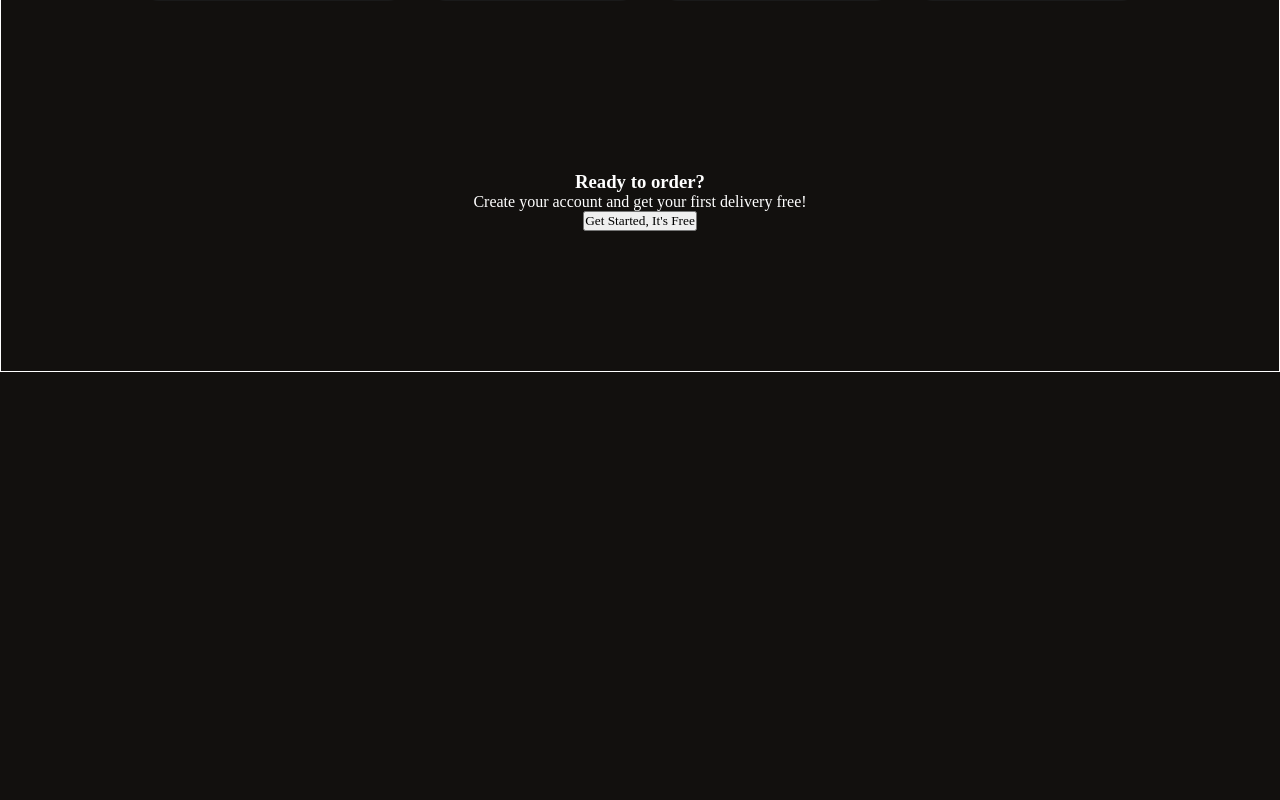
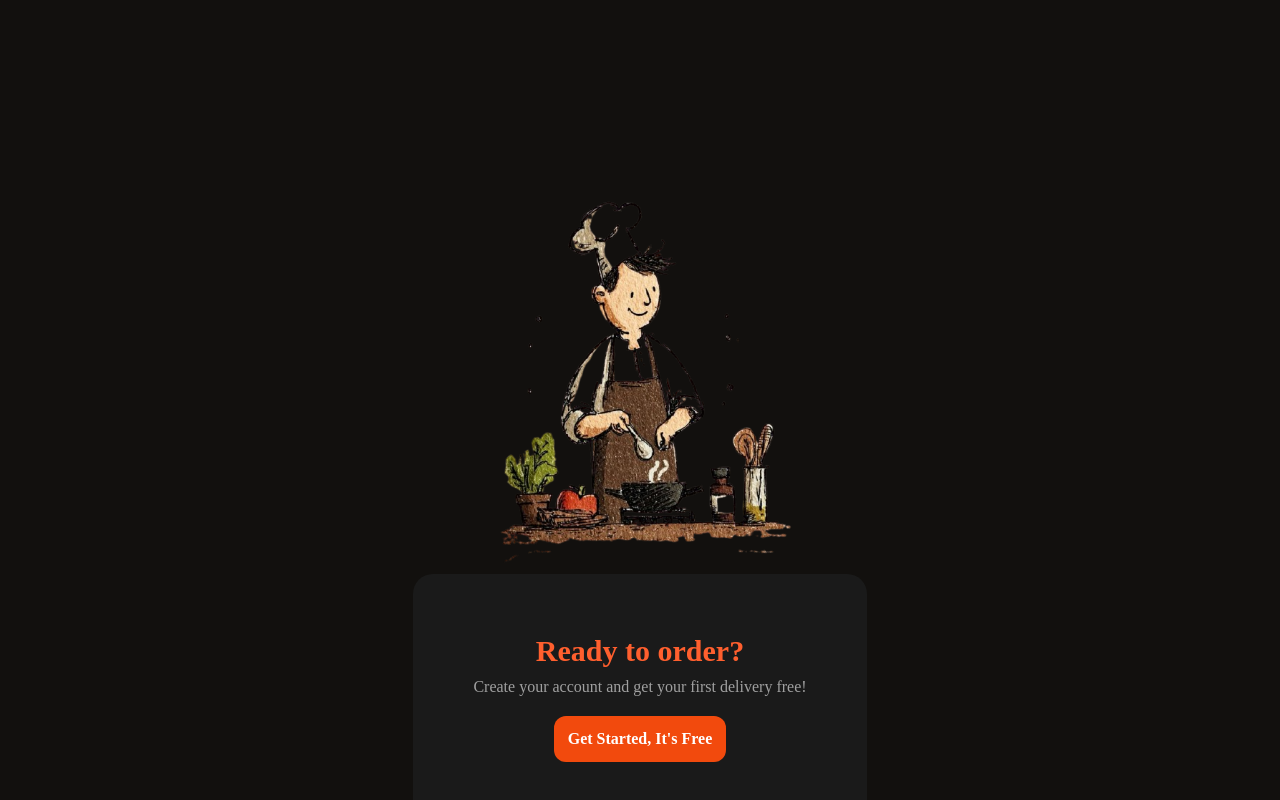
Before and after one commit to preetpalsinghkanda/Pizza-Ordering-Application, a React (Vite) app: page / in a window 1280 px wide. Shown: the part 998-1798 px from the top of the page. Before the commit the page ends 1370 px from the top, so only its background shows below. Built offline with nearby package versions, Linux system fonts and the light colour scheme; some icons are missing.

Commit message:
hero page completed

```diff
--- a/src/Components/Hero.css
+++ b/src/Components/Hero.css
@@ -8,7 +8,7 @@
   align-items: center;
   background-color: #12100e;
   text-align: center;
-  border: 1px solid white;
+  /* border: 1px solid white; */
 }
 
 
@@ -116,3 +116,45 @@
   font-size: 32px;
   color: #ff5f2e;
 }
+
+.ready-order-section{
+  /* border: 1px solid white; */
+  padding: 0px 40px;
+
+}
+
+.ready-order-section div{
+  padding: 60px 60px;
+  /* border: 1px solid white; */
+  border-radius: 20px;
+  background-color: #1a1a1a;
+}
+
+.ready-order-section div h3{
+  color: #ff5f2e;
+  font-size: 30px;
+}
+
+.ready-order-section div p{
+  margin: 10px 0px ;
+  font-size: 16px;
+  color: #a0a0a0;
+}
+
+.ready-order-section button{
+  margin-top: 10px;
+  padding: 14px 14px;
+  font-weight: 800;
+  border-radius: 12px;
+  font-size: 16px;
+  background-color: #f24a0d;
+  color: white;
+  border: none;
+  outline: none;
+  cursor: pointer;
+}
+
+.cook-img{
+  height: 25rem;
+  width:auto
+}
--- a/src/Components/Hero.jsx
+++ b/src/Components/Hero.jsx
@@ -3,6 +3,7 @@ import "./Hero.css";
 import { FontAwesomeIcon } from "@fortawesome/react-fontawesome";
 import { faAngleRight } from "@fortawesome/free-solid-svg-icons";
 import pizzaImg from "../../public/pizza-img.png";
+import cook from '../../public/cook.png'
 
 const Hero = () => {
   return (
@@ -100,10 +101,12 @@ const Hero = () => {
       </section>
 
 
-    <section>
-      <h3>Ready to order?</h3>
+    <section className="ready-order-section">
+      <img src={cook} alt=""  className="cook-img" />
+      <div>
+        <h3>Ready to order?</h3>
       <p>Create your account and get your first delivery free!</p>
-      <button>Get Started, It's Free</button>
+      <button>Get Started, It's Free</button></div>
 
     </section>
 
--- a/src/Components/Navbar.css
+++ b/src/Components/Navbar.css
@@ -30,6 +30,7 @@
 }
 
 .icon-btn{
+  display: flex;
     padding: 6px 8px !important;
 }
 
--- a/src/Components/Navbar.jsx
+++ b/src/Components/Navbar.jsx
@@ -1,20 +1,29 @@
-import React from 'react';
-import { FontAwesomeIcon } from '@fortawesome/react-fontawesome';
-import { faShoppingCart, faUser ,faPizzaSlice} from '@fortawesome/free-solid-svg-icons';
-import pizzaImg from '../../public/pizza-img.png'
-import './Navbar.css';
+import React from "react";
+import { FontAwesomeIcon } from "@fortawesome/react-fontawesome";
+import {
+  faShoppingCart,
+  faBookOpen,
+  faUser,
+  faPizzaSlice,
+} from "@fortawesome/free-solid-svg-icons";
+import pizzaImg from "../../public/pizza-img.png";
+import "./Navbar.css";
 
-function Navbar(){
+function Navbar() {
   return (
     <nav className="navbar">
       <div className="nav-logo">
-       <FontAwesomeIcon icon={faPizzaSlice} />
+        <FontAwesomeIcon icon={faPizzaSlice} />
         <span className="logo-text">PizzaFlux</span>
       </div>
       <div className="nav-btns">
-        <button className="icon-btn ">
-          <FontAwesomeIcon icon={faShoppingCart}  />
+         <button className="icon-btn ">
+          <FontAwesomeIcon icon={faBookOpen} />
         </button>
+        <button className="icon-btn">
+          <FontAwesomeIcon icon={faShoppingCart} />
+        </button>
+
         <button className="login-btn">
           <FontAwesomeIcon icon={faUser} />
           <span>Sign Up</span>
@@ -22,6 +31,6 @@ function Navbar(){
       </div>
     </nav>
   );
-};
+}
 
 export default Navbar;
```
Also changed, not shown: public/cook.png (added).
